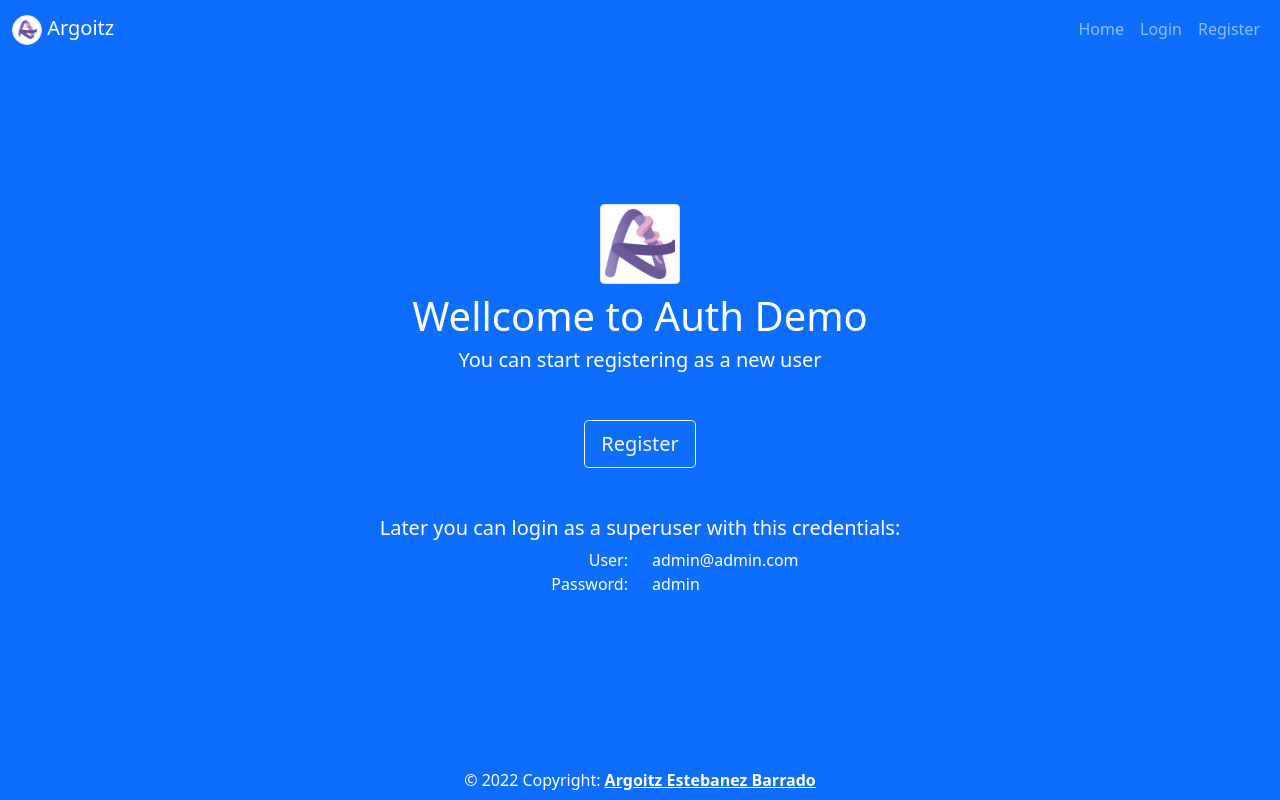
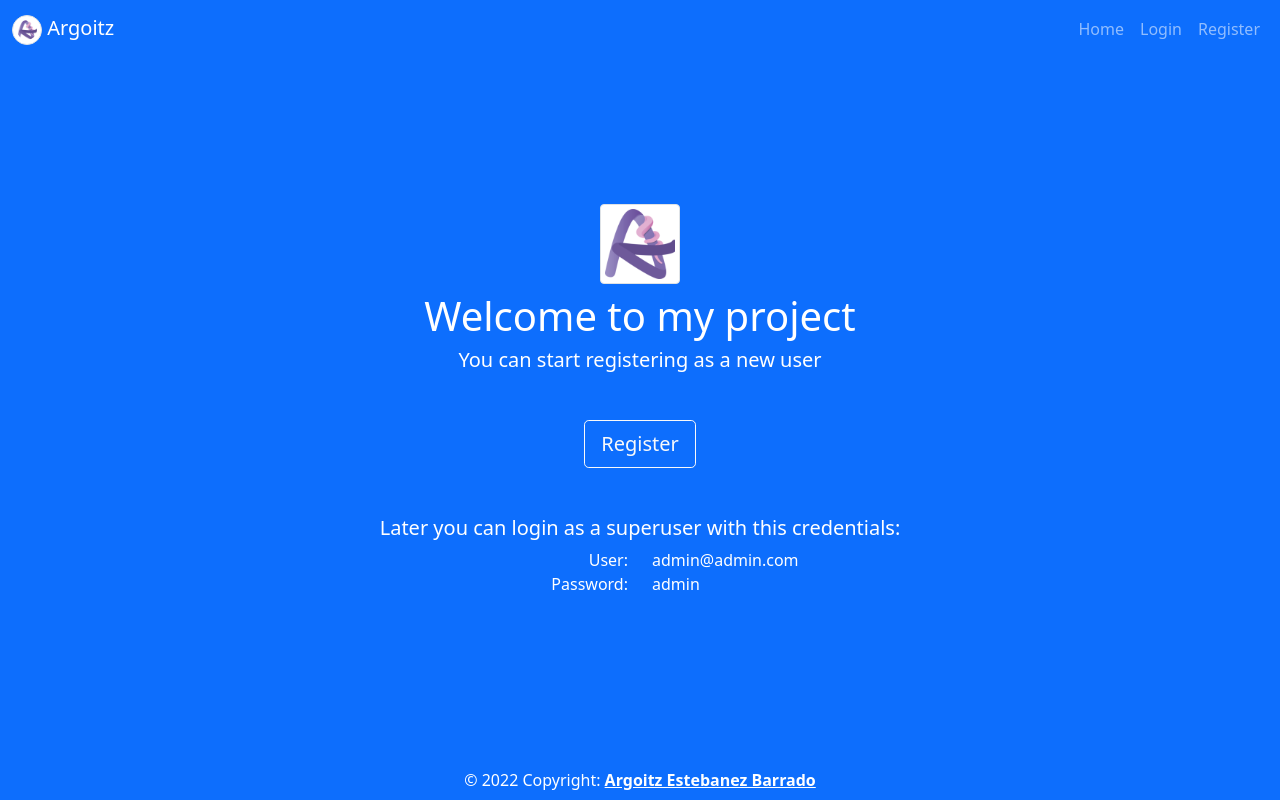
Before and after one commit to argoitz/bitgune-front-test, a Vue app: page / in a window 1280 px wide. Built offline with nearby package versions, Linux system fonts and the light colour scheme.

Commit message:
change home title

```diff
--- a/src/views/Home.vue
+++ b/src/views/Home.vue
@@ -2,7 +2,7 @@
   <main class="bg-primary container-fluid min-vh-100 d-flex flex-column justify-content-center align-items-center  text-white py-5">
 
         <img width="80" class="img-thumbnail" src="../assets/argo_logo_md.png" />
-        <h1 class="mb-2 mt-2">Wellcome to Auth Demo</h1>
+        <h1 class="mb-2 mt-2">Welcome to my project</h1>
         <h5 class="mb-5">You can start registering as a new user</h5>
 
         <router-link class="btn btn-outline-light btn-lg" to="/register">
```
